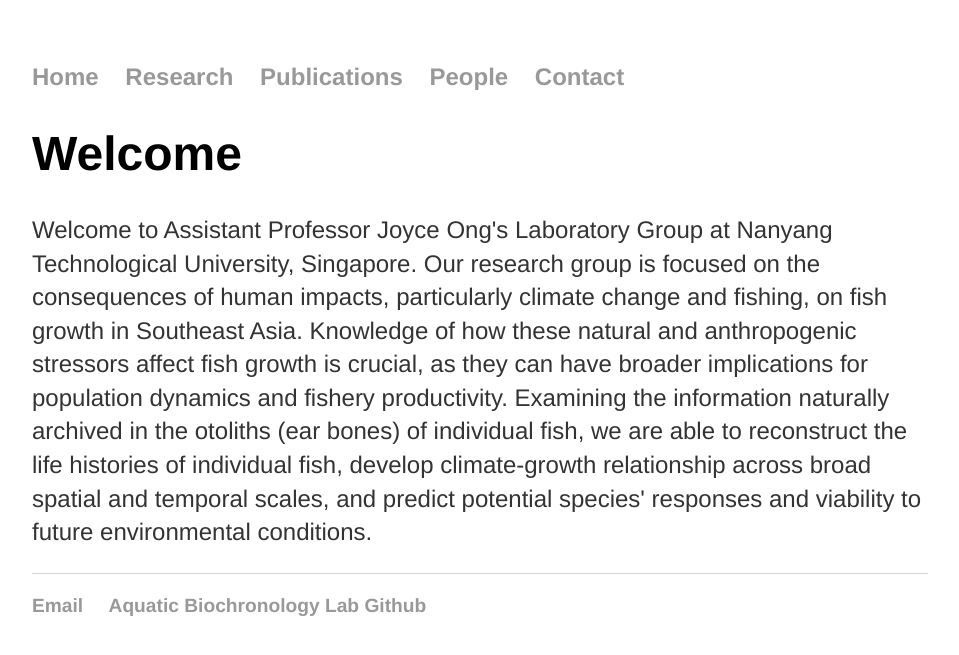
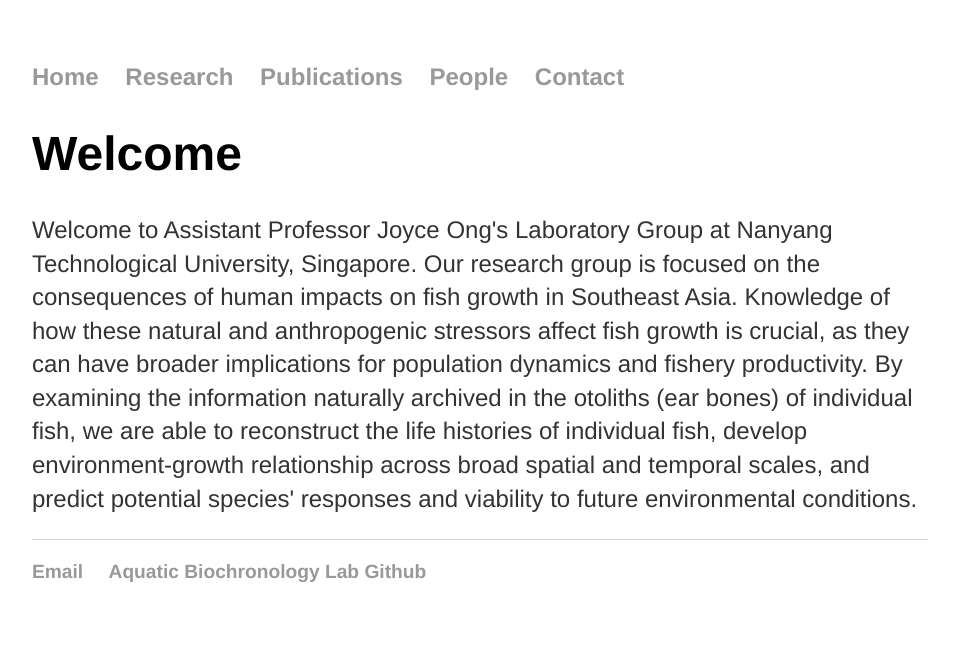
Before and after one commit to Aquatic-Biochronology-Lab/Aquatic-Biochronology-Lab.github.io, a Jekyll site: the page built from index.html, in a window 1280 px wide. Shown: the top 655 px of the page, without its empty margins (160-1119 px from the left). Built offline with Jekyll 4.4.1, drawn with Linux system fonts in a browser that asks for light colours.

Commit message:
Update index.html

```diff
--- a/index.html
+++ b/index.html
@@ -4,5 +4,5 @@
 ---
 <div class="blurb">
 	<h1>Welcome</h1>
-	<p>Welcome to Assistant Professor Joyce Ong's Laboratory Group at Nanyang Technological University, Singapore. </em>Our research group is focused on the consequences of human impacts, particularly climate change and fishing, on fish growth in Southeast Asia. </em>Knowledge of how these natural and anthropogenic stressors affect fish growth is crucial, as they can have broader implications for population dynamics and fishery productivity. </em>Examining the information naturally archived in the otoliths (ear bones) of individual fish, we are able to reconstruct the life histories of individual fish, develop climate-growth relationship across broad spatial and temporal scales, and predict potential species' responses and viability to future environmental conditions.</p>
+	<p>Welcome to Assistant Professor Joyce Ong's Laboratory Group at Nanyang Technological University, Singapore. Our research group is focused on the consequences of human impacts on fish growth in Southeast Asia. Knowledge of how these natural and anthropogenic stressors affect fish growth is crucial, as they can have broader implications for population dynamics and fishery productivity. By examining the information naturally archived in the otoliths (ear bones) of individual fish, we are able to reconstruct the life histories of individual fish, develop environment-growth relationship across broad spatial and temporal scales, and predict potential species' responses and viability to future environmental conditions.</p>
 </div><!-- /.blurb -->
```
